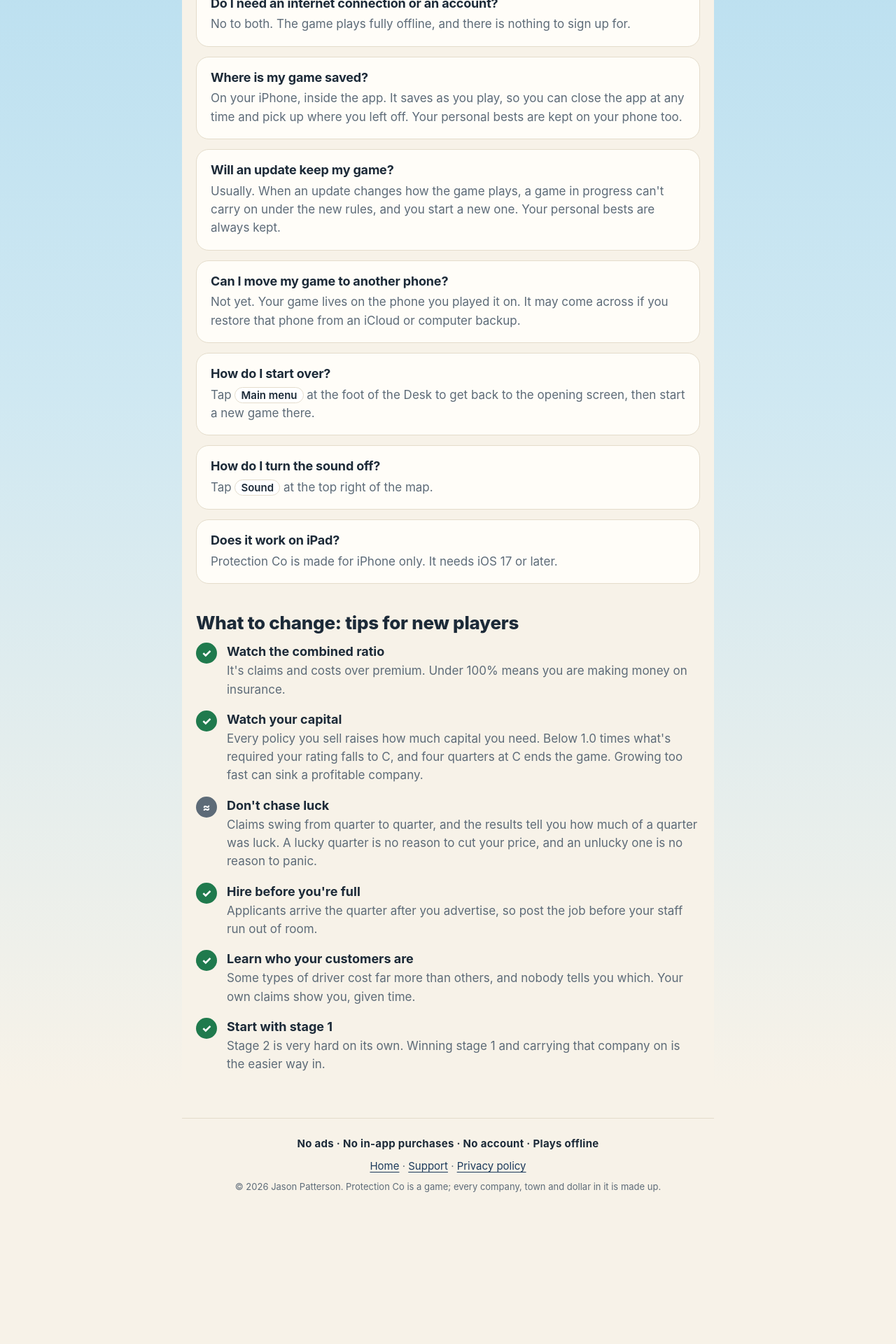
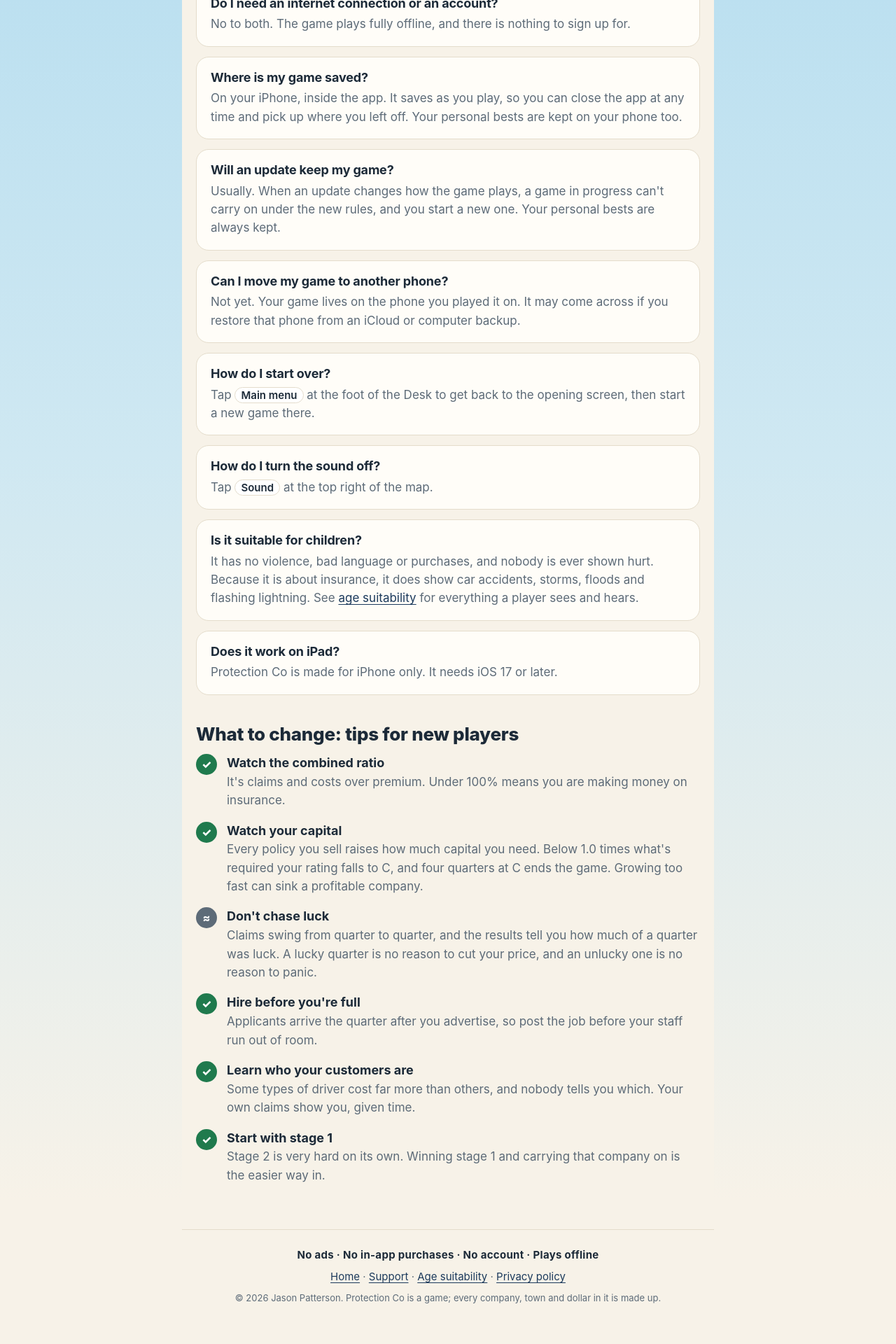
Before and after one commit to jtpatters/protection-co, a Jekyll site: the page built from support.html, in a window 1280 px wide. Shown: the part 657-2577 px from the top of the page at 70% size. Built offline with Jekyll 4.4.1, drawn with Linux system fonts in a browser that asks for light colours; before the commit the page ends 2418 px from its top, so only the background shows below that.

Commit message:
Add an age suitability page
Lists what a player sees and hears: car accidents, storms, hail and floods,
flashing lightning, the game's sounds, dishonest offers and the police raid
that can follow, choices that rely on chance, and what is not in the game.
Linked from the footer and from a new question on the support page.

Co-Authored-By: Claude Opus 5.5 <noreply@anthropic.com>

```diff
--- a/_layouts/default.html
+++ b/_layouts/default.html
@@ -42,6 +42,7 @@
     <p>
       <a href="{{ site.baseurl }}/">Home</a> ·
       <a href="{{ site.baseurl }}/support/">Support</a> ·
+      <a href="{{ site.baseurl }}/age/">Age suitability</a> ·
       <a href="{{ site.baseurl }}/privacy/">Privacy policy</a>
     </p>
     <p class="small">© 2026 Jason Patterson. Protection Co is a game; every company, town and dollar in it is made up.</p>
--- a/assets/site.css
+++ b/assets/site.css
@@ -99,7 +99,7 @@ nav { display: flex; gap: 8px; }
   border-radius: 3px;
   background: var(--line);
 }
-.page .sheet, .support .sheet, .privacy .sheet { margin-top: 24px; }
+.page .sheet, .support .sheet, .privacy .sheet, .age .sheet { margin-top: 24px; }
 
 .lead { font-size: 20px; line-height: 1.5; margin: 6px 0 18px; }
 .kicker {
@@ -199,7 +199,7 @@ nav { display: flex; gap: 8px; }
 
 /* Questions and answers. */
 .faq .card h3 { font-size: 18px; }
-.faq kbd {
+.faq kbd, .age kbd {
   padding: 1px 8px;
   border-radius: 999px;
   border: 1px solid var(--line);
--- a/support.html
+++ b/support.html
@@ -48,6 +48,10 @@ description: Help with Protection Co, answers to common questions, and tips for
         <p>Tap <kbd>Sound</kbd> at the top right of the map.</p>
       </div>
       <div class="card">
+        <h3>Is it suitable for children?</h3>
+        <p>It has no violence, bad language or purchases, and nobody is ever shown hurt. Because it is about insurance, it does show car accidents, storms, floods and flashing lightning. See <a href="{{ site.baseurl }}/age/">age suitability</a> for everything a player sees and hears.</p>
+      </div>
+      <div class="card">
         <h3>Does it work on iPad?</h3>
         <p>Protection Co is made for iPhone only. It needs iOS 17 or later.</p>
       </div>
```
Also changed, not shown: age.html (added, +84 -0 lines).
